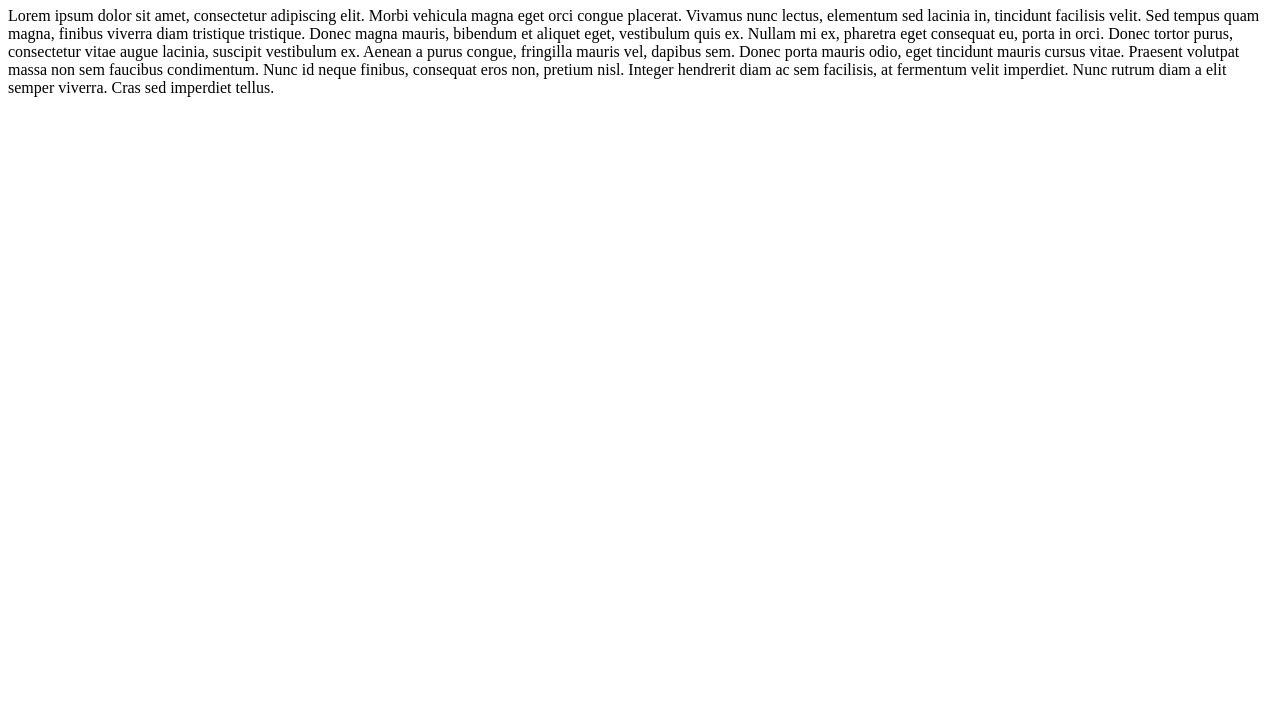
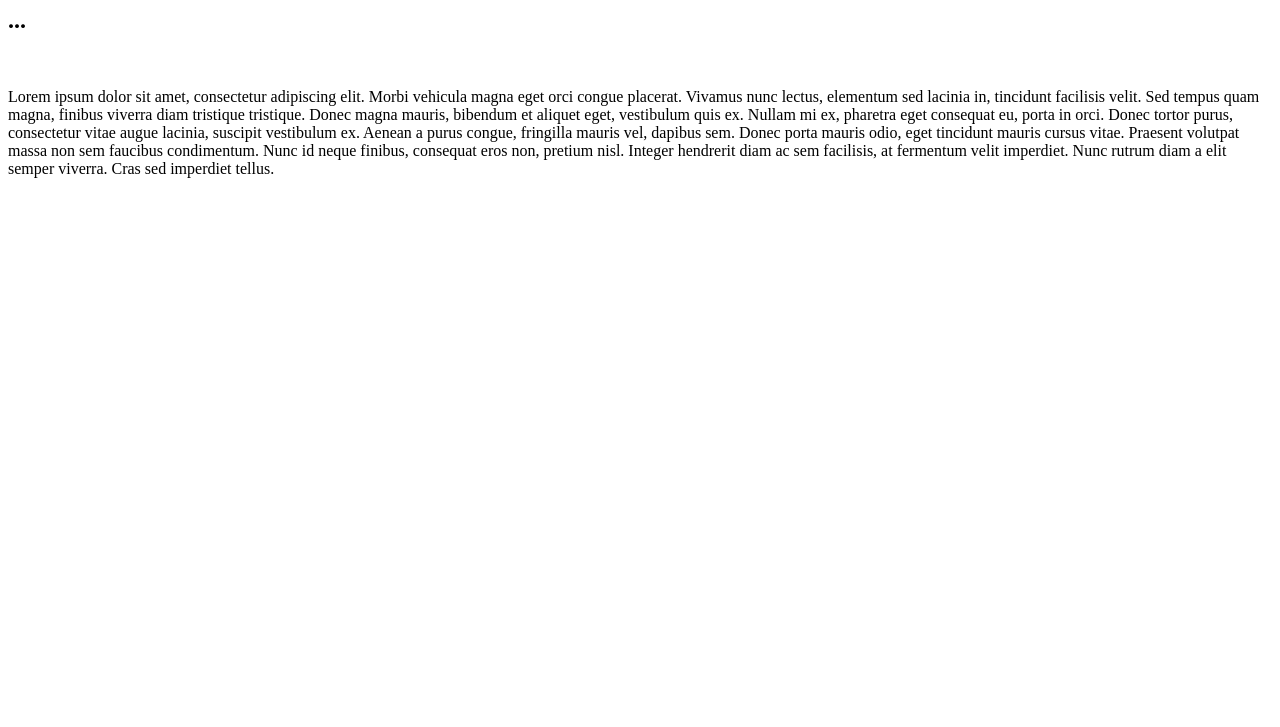
Before and after one commit to x-junw/code-tenderloin_assignment1, a plain HTML site: page index.html in a window 1280 px wide. Shown: the part 73-800 px from the top of the page. Drawn offline with Linux system fonts and the light colour scheme.

Commit message:
Fixed Assignment

```diff
--- a/index.html
+++ b/index.html
@@ -6,6 +6,8 @@
     </head>
     <body>
         <h1>Welcome to my site!</h1>
+        <h2>...</h2>
+        <br/>
         <p>Lorem ipsum dolor sit amet, consectetur adipiscing elit. Morbi vehicula magna eget orci congue placerat. Vivamus nunc lectus, elementum sed lacinia in, tincidunt facilisis velit. Sed tempus quam magna, finibus viverra diam tristique tristique. Donec magna mauris, bibendum et aliquet eget, vestibulum quis ex. Nullam mi ex, pharetra eget consequat eu, porta in orci. Donec tortor purus, consectetur vitae augue lacinia, suscipit vestibulum ex. Aenean a purus congue, fringilla mauris vel, dapibus sem. Donec porta mauris odio, eget tincidunt mauris cursus vitae. Praesent volutpat massa non sem faucibus condimentum. Nunc id neque finibus, consequat eros non, pretium nisl. Integer hendrerit diam ac sem facilisis, at fermentum velit imperdiet. Nunc rutrum diam a elit semper viverra. Cras sed imperdiet tellus.</p>
     </body>
 </html>
```
